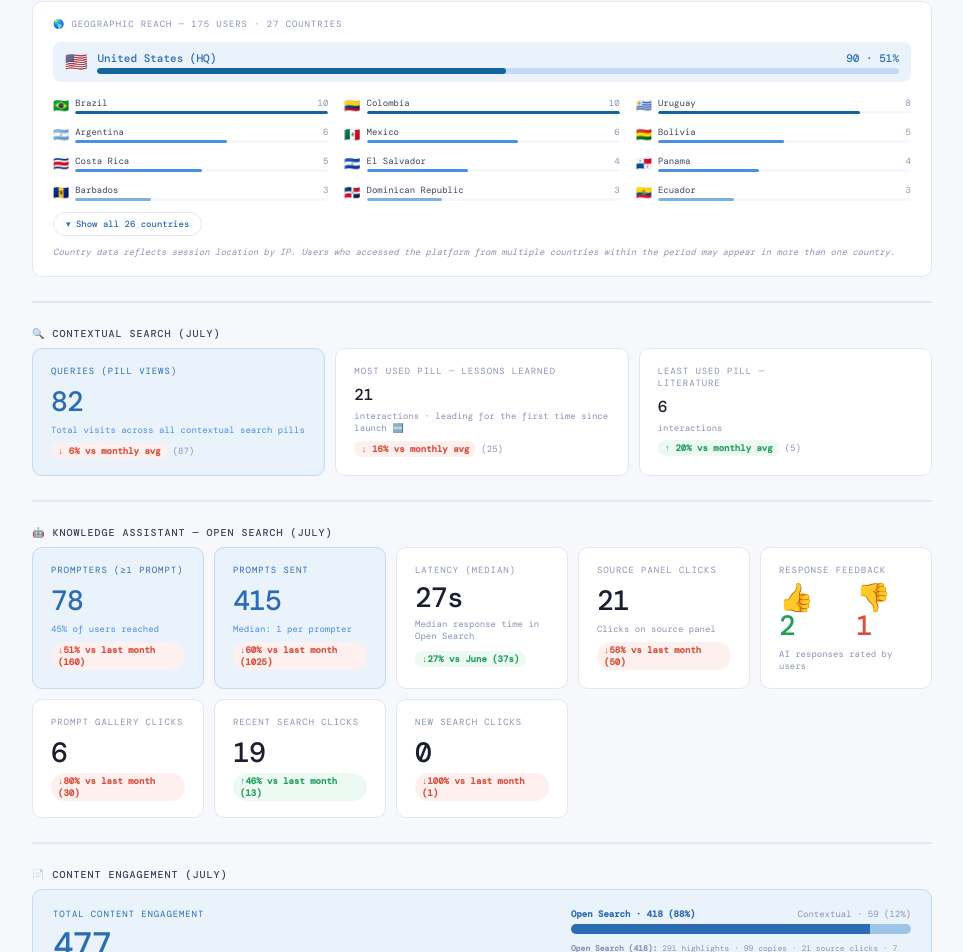
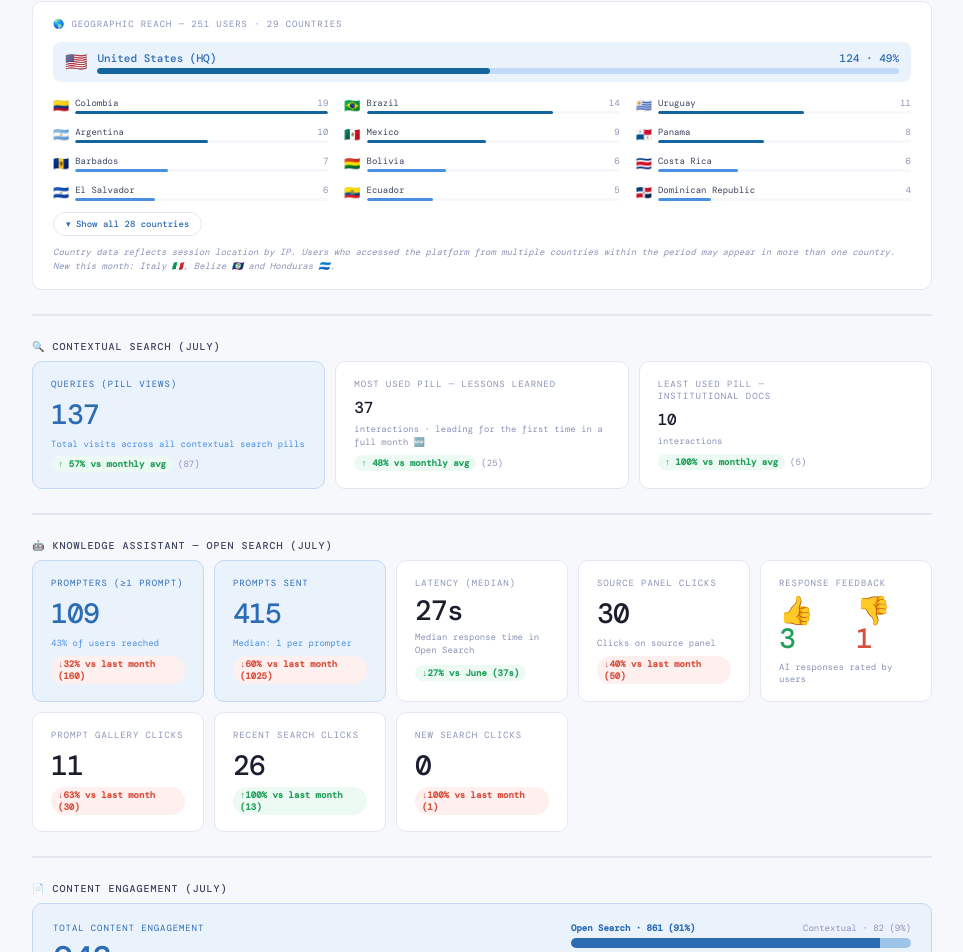
Before and after one commit to jimenasalinasg/KPsmoketest, a React (Vite) app: page / in a window 1280 px wide. Shown: the part 1800-2752 px from the top of the page, without its empty margins (158-1121 px from the left). Built offline with nearby package versions, Linux system fonts and the light colour scheme; a web font is replaced by a local one.

Commit message:
Update App.jsx

```diff
--- a/src/App.jsx
+++ b/src/App.jsx
@@ -61,7 +61,7 @@ const WEEK1 = {
   pillTop: "Similar projects (45)",
   pillBot: "Institutional documents (14)",
   tourCompletion: 55,
-  thumbsUp: 2,
+  thumbsUp: 3,
   thumbsDown: 1,
   countries: [
     { name: "United States (HQ)", code: "US", users: 340, pct: 58 },
@@ -119,7 +119,7 @@ const WEEK12 = {
   pillTop: "Similar projects (51)",
   pillBot: "Institutional documents (15)",
   tourCompletion: 54,
-  thumbsUp: 2,
+  thumbsUp: 3,
   thumbsDown: 1,
   sourcePanelClicks: 26,
   window: "Mar 31 – Apr 17, 2026",
@@ -1337,7 +1337,7 @@ const MAY = {
   highlighted: 463,
   highlightedOpenSearch: 217,
   copied: 191,
-  copiedOpenSearch: 99,
+  copiedOpenSearch: 411,
   sourceClicks: 50,
   pillPageviews: 130,
   pillTop: "Similar Projects (40)",
@@ -1812,7 +1812,7 @@ const JUNE = {
   pillTop: "Similar Projects (85)",
   pillBot: "Data (27)",
   openSearchVisits: 342,
-  tourCompletion: 48,
+  tourCompletion: 44,
   thumbsUp: 0,
   thumbsDown: 1,
   promptGalleryClicks: 30,
@@ -2253,61 +2253,63 @@ function JuneMonthly() {
 // ── JULY 2026 DATA ────────────────────────────────────────
 // Preliminary — through Jul 17, 2026
 const JULY = {
-  sessions: 444,
-  users: 175,
-  first_time: 106,
-  prompters: 78,
+  sessions: 717,
+  users: 251,
+  first_time: 156,
+  prompters: 109,
   prompts: 415,
-  avgTime: "22.25s",
+  avgTime: "20.43s",
   dropoff: 85,
-  returningUsers: 62,
-  highlighted: 328,
-  highlightedOpenSearch: 291,
-  copied: 121,
-  copiedOpenSearch: 99,
-  sourceClicks: 21,
+  returningUsers: 91,
+  highlighted: 452,
+  highlightedOpenSearch: 411,
+  copied: 452,
+  copiedOpenSearch: 411,
+  sourceClicks: 30,
   sourceClicksBC: 0,
-  pillPageviews: 82,
-  pillTop: "Lessons Learned (21)",
-  pillBot: "Literature (6)",
-  openSearchVisits: 161,
-  tourCompletion: 48,
-  thumbsUp: 2,
+  pillPageviews: 137,
+  pillTop: "Lessons Learned (37)",
+  pillBot: "Institutional Documents (10)",
+  openSearchVisits: 258,
+  tourCompletion: 44,
+  thumbsUp: 3,
   thumbsDown: 1,
-  promptGalleryClicks: 6,
-  recentSearchClicks: 19,
+  promptGalleryClicks: 11,
+  recentSearchClicks: 26,
   newSearchClicks: 0,
-  wordDownloads: 5,
-  excelDownloads: 2,
-  totalCountries: 27,
+  wordDownloads: 6,
+  excelDownloads: 3,
+  totalCountries: 29,
   countries: [
-    { name: "United States (HQ)", code: "US", users: 90, pct: 51 },
-    { name: "Brazil",             code: "BR", users: 10, pct: 6  },
-    { name: "Colombia",           code: "CO", users: 10, pct: 6  },
-    { name: "Uruguay",            code: "UY", users: 8,  pct: 5  },
-    { name: "Argentina",          code: "AR", users: 6,  pct: 3  },
-    { name: "Mexico",             code: "MX", users: 6,  pct: 3  },
-    { name: "Bolivia",            code: "BO", users: 5,  pct: 3  },
-    { name: "Costa Rica",         code: "CR", users: 5,  pct: 3  },
-    { name: "El Salvador",        code: "SV", users: 4,  pct: 2  },
-    { name: "Panama",             code: "PA", users: 4,  pct: 2  },
-    { name: "Barbados",           code: "BB", users: 3,  pct: 2  },
-    { name: "Dominican Republic", code: "DO", users: 3,  pct: 2  },
-    { name: "Ecuador",            code: "EC", users: 3,  pct: 2  },
-    { name: "Guyana",             code: "GY", users: 3,  pct: 2  },
-    { name: "Suriname",           code: "SR", users: 3,  pct: 2  },
-    { name: "Cayman Islands",     code: "KY", users: 2,  pct: 1  },
+    { name: "United States (HQ)", code: "US", users: 124, pct: 49 },
+    { name: "Colombia",           code: "CO", users: 19, pct: 8  },
+    { name: "Brazil",             code: "BR", users: 14, pct: 6  },
+    { name: "Uruguay",            code: "UY", users: 11, pct: 4  },
+    { name: "Argentina",          code: "AR", users: 10, pct: 4  },
+    { name: "Mexico",             code: "MX", users: 9,  pct: 4  },
+    { name: "Panama",             code: "PA", users: 8,  pct: 3  },
+    { name: "Barbados",           code: "BB", users: 7,  pct: 3  },
+    { name: "Bolivia",            code: "BO", users: 6,  pct: 2  },
+    { name: "Costa Rica",         code: "CR", users: 6,  pct: 2  },
+    { name: "El Salvador",        code: "SV", users: 6,  pct: 2  },
+    { name: "Ecuador",            code: "EC", users: 5,  pct: 2  },
+    { name: "Dominican Republic", code: "DO", users: 4,  pct: 2  },
+    { name: "Peru",               code: "PE", users: 4,  pct: 2  },
+    { name: "Suriname",           code: "SR", users: 4,  pct: 2  },
+    { name: "Cayman Islands",     code: "KY", users: 3,  pct: 1  },
+    { name: "Guyana",             code: "GY", users: 3,  pct: 1  },
+    { name: "Paraguay",           code: "PY", users: 3,  pct: 1  },
+    { name: "Trinidad & Tobago",  code: "TT", users: 3,  pct: 1  },
     { name: "Chile",              code: "CL", users: 2,  pct: 1  },
     { name: "France",             code: "FR", users: 2,  pct: 1  },
     { name: "Haiti",              code: "HT", users: 2,  pct: 1  },
-    { name: "Paraguay",           code: "PY", users: 2,  pct: 1  },
-    { name: "Peru",               code: "PE", users: 2,  pct: 1  },
-    { name: "Trinidad & Tobago",  code: "TT", users: 2,  pct: 1  },
-    { name: "Bahamas",            code: "BS", users: 1,  pct: 1  },
-    { name: "Guatemala",          code: "GT", users: 1,  pct: 1  },
-    { name: "Italy",              code: "IT", users: 1,  pct: 1  },
-    { name: "Jamaica",            code: "JM", users: 1,  pct: 1  },
-    { name: "Spain",              code: "ES", users: 1,  pct: 1  },
+    { name: "Spain",              code: "ES", users: 2,  pct: 1  },
+    { name: "Bahamas",            code: "BS", users: 1,  pct: 0  },
+    { name: "Belize",             code: "BZ", users: 1,  pct: 0  },
+    { name: "Guatemala",          code: "GT", users: 1,  pct: 0  },
+    { name: "Honduras",           code: "HN", users: 1,  pct: 0  },
+    { name: "Italy",              code: "IT", users: 1,  pct: 0  },
+    { name: "Jamaica",            code: "JM", users: 1,  pct: 0  },
   ],
   lwa: {
     visits: 25,
@@ -2324,36 +2326,6 @@ const JULY = {
     copiesCombined: 1,
     pctReviewed: 0,
   },
-  totalCountries: 27,
-  countries: [
-    { name: "United States (HQ)", code: "US", users: 90, pct: 51 },
-    { name: "Brazil",             code: "BR", users: 10, pct: 6  },
-    { name: "Colombia",           code: "CO", users: 10, pct: 6  },
-    { name: "Uruguay",            code: "UY", users: 8,  pct: 5  },
-    { name: "Argentina",          code: "AR", users: 6,  pct: 3  },
-    { name: "Mexico",             code: "MX", users: 6,  pct: 3  },
-    { name: "Bolivia",            code: "BO", users: 5,  pct: 3  },
-    { name: "Costa Rica",         code: "CR", users: 5,  pct: 3  },
-    { name: "El Salvador",        code: "SV", users: 4,  pct: 2  },
-    { name: "Panama",             code: "PA", users: 4,  pct: 2  },
-    { name: "Barbados",           code: "BB", users: 3,  pct: 2  },
-    { name: "Dominican Republic", code: "DO", users: 3,  pct: 2  },
-    { name: "Ecuador",            code: "EC", users: 3,  pct: 2  },
-    { name: "Guyana",             code: "GY", users: 3,  pct: 2  },
-    { name: "Suriname",           code: "SR", users: 3,  pct: 2  },
-    { name: "Cayman Islands",     code: "KY", users: 2,  pct: 1  },
-    { name: "Chile",              code: "CL", users: 2,  pct: 1  },
-    { name: "France",             code: "FR", users: 2,  pct: 1  },
-    { name: "Haiti",              code: "HT", users: 2,  pct: 1  },
-    { name: "Paraguay",           code: "PY", users: 2,  pct: 1  },
-    { name: "Peru",               code: "PE", users: 2,  pct: 1  },
-    { name: "Trinidad & Tobago",  code: "TT", users: 2,  pct: 1  },
-    { name: "Bahamas",            code: "BS", users: 1,  pct: 1  },
-    { name: "Guatemala",          code: "GT", users: 1,  pct: 1  },
-    { name: "Italy",              code: "IT", users: 1,  pct: 1  },
-    { name: "Jamaica",            code: "JM", users: 1,  pct: 1  },
-    { name: "Spain",              code: "ES", users: 1,  pct: 1  },
-  ],
 };
 
 // ── JULY MONTHLY VIEW ─────────────────────────────────────
@@ -2479,7 +2451,7 @@ function JulyMonthly() {
             { label: "Users reached", value: "1,818" },
             { label: "Prompters", value: "796" },
             { label: "Prompts sent", value: "4,344" },
-            { label: "Avg prompts · Jul", value: "5.3" },
+            { label: "Avg prompts · Jul", value: "3.8" },
             { label: "Penetration of 3,600", value: "50.5%" },
           ].map((m, i) => (
             <div key={i}>
@@ -2584,7 +2556,7 @@ function JulyMonthly() {
           </button>
         )}
         <div style={{ marginTop: 10, fontSize: 9, color: INK3, fontStyle: "italic", lineHeight: 1.5 }}>
-          Country data reflects session location by IP. Users who accessed the platform from multiple countries within the period may appear in more than one country.
+          Country data reflects session location by IP. Users who accessed the platform from multiple countries within the period may appear in more than one country. New this month: Italy 🇮🇹, Belize 🇧🇿 and Honduras 🇭🇳.
         </div>
       </div>
         );
@@ -2597,8 +2569,8 @@ function JulyMonthly() {
       <div style={{ fontSize: 10, textTransform: "uppercase", letterSpacing: "0.1em", color: INK2, fontWeight: 500, marginBottom: -8 }}>🔍 Contextual Search (July)</div>
       <div style={{ display: "grid", gridTemplateColumns: "repeat(auto-fit, minmax(200px, 1fr))", gap: 10 }}>
         <MCard label="Queries (pill views)" value={String(JULY.pillPageviews)} desc="Total visits across all contextual search pills" accent bench={BENCH.monthly.pillPageviews} />
-        <MCard label="Most used pill — Lessons Learned" value="21" desc="interactions · leading for the first time since launch 🆕" small bench={BENCH.monthly.pillTop} />
-        <MCard label={<>Least used pill —<br/>Literature</>} value="6" desc="interactions" small bench={BENCH.monthly.pillBot} />
+        <MCard label="Most used pill — Lessons Learned" value="37" desc="interactions · leading for the first time in a full month 🆕" small bench={BENCH.monthly.pillTop} />
+        <MCard label={<>Least used pill —<br/>Institutional Docs</>} value="10" desc="interactions" small bench={BENCH.monthly.pillBot} />
       </div>
 
       {/* ── DIVIDER ── */}
@@ -2638,23 +2610,23 @@ function JulyMonthly() {
         <div style={{ display: "flex", justifyContent: "space-between", alignItems: "flex-start", flexWrap: "wrap", gap: 16 }}>
           <div>
             <div style={{ fontSize: 9, textTransform: "uppercase", letterSpacing: "0.1em", color: BLUE_D, marginBottom: 8 }}>Total content engagement</div>
-            <div style={{ fontSize: 34, fontWeight: 500, color: BLUE_D, letterSpacing: "-0.03em", lineHeight: 1, marginBottom: 8 }}>477</div>
+            <div style={{ fontSize: 34, fontWeight: 500, color: BLUE_D, letterSpacing: "-0.03em", lineHeight: 1, marginBottom: 8 }}>943</div>
             <div style={{ fontSize: 9, color: BLUE, lineHeight: 1.5 }}>
-              Highlights (328) + Copies (121) + Source panel clicks (21) + Downloads (7: 5 Word · 2 Excel)
+              Highlights (452) + Copies (452) + Source panel clicks (30) + Downloads (9: 6 Word · 3 Excel)
             </div>
           </div>
           <div style={{ minWidth: 220, flex: 1, maxWidth: 340 }}>
             <div style={{ display: "flex", justifyContent: "space-between", marginBottom: 4 }}>
-              <span style={{ fontSize: 9, fontWeight: 600, color: BLUE_D }}>Open Search · 418 (88%)</span>
-              <span style={{ fontSize: 9, color: INK3 }}>Contextual · 59 (12%)</span>
+              <span style={{ fontSize: 9, fontWeight: 600, color: BLUE_D }}>Open Search · 861 (91%)</span>
+              <span style={{ fontSize: 9, color: INK3 }}>Contextual · 82 (9%)</span>
             </div>
             <div style={{ display: "flex", borderRadius: 99, overflow: "hidden", height: 10, marginBottom: 8 }}>
-              <div style={{ width: "88%", background: BLUE_D }} />
-              <div style={{ width: "12%", background: "#9ec4e8" }} />
+              <div style={{ width: "91%", background: BLUE_D }} />
+              <div style={{ width: "9%", background: "#9ec4e8" }} />
             </div>
             <div style={{ fontSize: 8, color: INK3, lineHeight: 1.5 }}>
-              <strong>Open Search (418):</strong> 291 highlights · 99 copies · 21 source clicks · 7 downloads<br/>
-              <strong>Contextual (59):</strong> 37 highlights · 22 copies · 0 source clicks
+              <strong>Open Search (861):</strong> 411 highlights · 411 copies · 30 source clicks · 9 downloads<br/>
+              <strong>Contextual (82):</strong> 41 highlights · 41 copies · 0 source clicks
             </div>
           </div>
         </div>
@@ -2704,19 +2676,19 @@ function JulyMonthly() {
           Signal — Adoption holds without a physical event
         </div>
         <p style={{ fontSize: 12, color: INK2, lineHeight: 1.6, margin: "0 0 16px 0", fontFamily: "system-ui, -apple-system, sans-serif" }}>
-          July's only activation was a single online awareness session (40 attendees, Jul 17) — no country roadshow. Yet 175 users and 35% within-month return held steady, and cumulative penetration reached 49.7%. Evidence that a lightweight, low-cost online format can sustain engagement is the most strategically useful finding of the month: it points to a more scalable activation model than country-by-country roadshows.
+          July's only activation was a single online awareness session (40 attendees, Jul 17) — no country roadshow. Yet 251 users and 36% within-month return held steady, and cumulative penetration crossed 50%. Evidence that a lightweight, low-cost online format can sustain engagement is the most strategically useful finding of the month: it points to a more scalable activation model than country-by-country roadshows.
         </p>
         <div style={{ fontSize: 9, textTransform: "uppercase", letterSpacing: "0.1em", color: BLUE_D, marginBottom: 8 }}>
           Signal — Volume dipped, loyal base held
         </div>
         <p style={{ fontSize: 12, color: INK2, lineHeight: 1.6, margin: "0 0 16px 0", fontFamily: "system-ui, -apple-system, sans-serif" }}>
-          July saw fewer users than prior months (175 vs 379 in June), explained by the northern-hemisphere summer and the absence of a physical roadshow. What matters is where the drop landed: acquisition slowed, but recurrence held — 62 users returned for 2+ sessions (35% of those reached), in line with prior months, and cumulative penetration still crossed 50%. The loyal base did not erode; the real test is whether volume recovers on its own as staff return in August, or needs another activation to lift.
+          July saw fewer users than prior months (251 vs 379 in June), explained by the northern-hemisphere summer and the absence of a physical roadshow. What matters is where the drop landed: acquisition slowed, but recurrence held — 91 users returned for 2+ sessions (36% of those reached), in line with prior months, and cumulative penetration still crossed 50%. The loyal base did not erode; the real test is whether volume recovers on its own as staff return in August, or needs another activation to lift.
         </p>
         <div style={{ fontSize: 9, textTransform: "uppercase", letterSpacing: "0.1em", color: BLUE_D, marginBottom: 8 }}>
           Signal — Two channels, not a migration
         </div>
         <p style={{ fontSize: 12, color: INK2, lineHeight: 1.6, margin: "0 0 16px 0", fontFamily: "system-ui, -apple-system, sans-serif" }}>
-          Open Search has been the dominant channel since release — that is not new. Contextual search has consolidated alongside it, peaking at 304 pill pageviews in June. July's 88% Open Search share reflects the smaller summer volume compressing deliberate contextual exploration more than conversational queries — a composition effect, not a behavioral shift. The two channels grow together when there is activity; they don't compete.
+          Open Search has been the dominant channel since release — that is not new. Contextual search has consolidated alongside it, peaking at 304 pill pageviews in June. July's 91% Open Search share reflects the smaller summer volume compressing deliberate contextual exploration more than conversational queries — a composition effect, not a behavioral shift. The two channels grow together when there is activity; they don't compete.
         </p>
         <div style={{ fontSize: 9, textTransform: "uppercase", letterSpacing: "0.1em", color: BLUE_D, marginBottom: 8 }}>
           Signal — Technical trust restored
```
